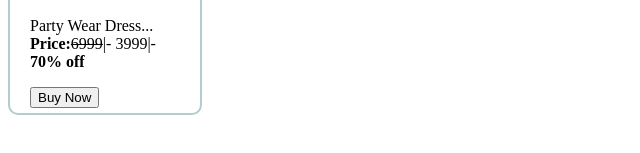
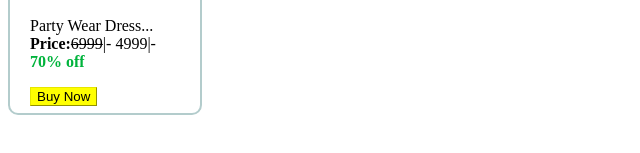
Before and after one commit to ashwinisinare07/product-card, a plain HTML site: page product-card.html in a window 1280 px wide. Shown: the part 187-340 px from the top of the page, without its empty margins (0-640 px from the left). Drawn offline with Linux system fonts and the light colour scheme.

Commit message:
style the button

```diff
--- a/product-card.html
+++ b/product-card.html
@@ -21,7 +21,15 @@
     border-width:2px;
 
     }
+    .btn{
+        background-color:#ffff00;
+       border-color:#e6e600;
+       border-width:1px;
 
+    }
+#num{
+        color:#00b33c;
+    }
     </style>
 
 </head>
@@ -30,11 +38,11 @@
   <img src="https://encrypted-tbn0.gstatic.com/images?q=tbn:ANd9GcTXIMHVydigYRG5cGBfE5YfPHunVk8i6v-4kA&s" height="150px" width="150px" class="product-img"/>
   <p>
  Party Wear Dress...
-<b>Price:</b><del>6999</del>|-&nbsp;3999|-<br/>
-<b>70% off</b>
+<b>Price:</b><del>6999</del>|-&nbsp;4999|-<br/>
+<b id="num">70% off</b>
 </p>
-<button>Buy Now</button>
+<button class="btn">Buy Now</button>
 
-    </div>
+ </div>
 </body>
 </html>
```
